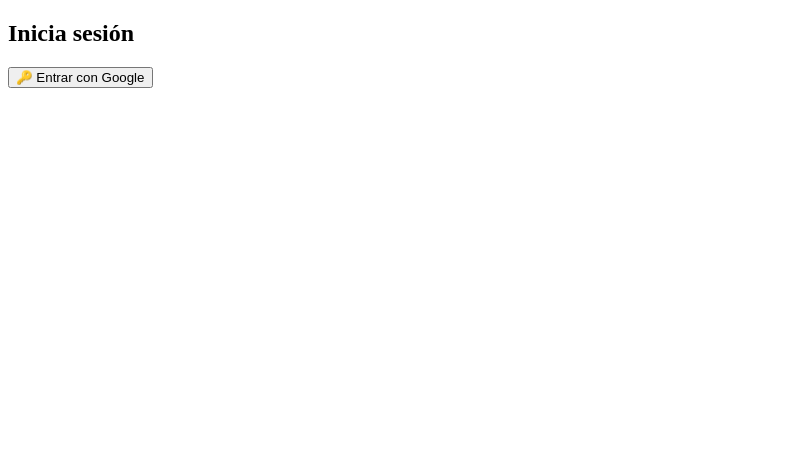
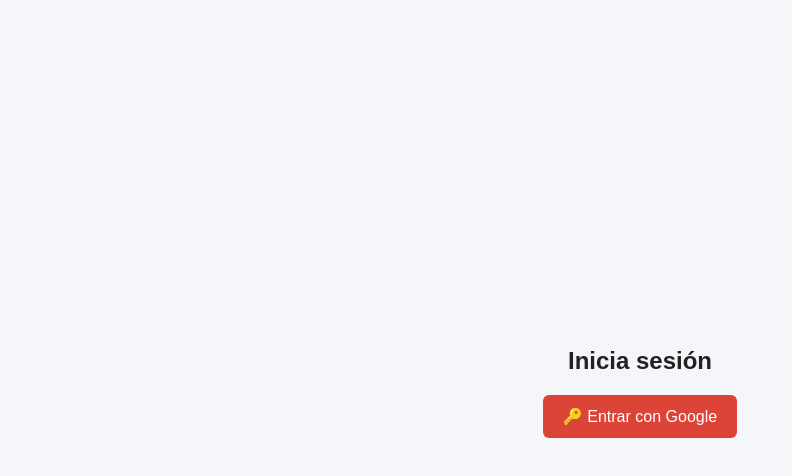
Before and after one commit to Airam21170247/CardLearnLiberty, a plain HTML site: page login.html in a window 1280 px wide. Shown: the whole page, without its empty margins (0-792 px from the left). Drawn offline with Linux system fonts and the light colour scheme.

Commit message:
Add Login with Google after test about it. Delete LoginUp.html because didnt need. add CSS for index and login

```diff
--- /dev/null
+++ b/login.css
@@ -0,0 +1,63 @@
+/* Reset básico */
+* {
+  margin: 0;
+  padding: 0;
+  box-sizing: border-box;
+  font-family: Arial, Helvetica, sans-serif;
+}
+
+/* Fondo y centrado */
+body {
+  min-height: 100vh;
+  display: flex;
+  flex-direction: column;
+  justify-content: center;
+  align-items: center;
+  background: #f4f6f9;
+  color: #333;
+}
+
+/* Títulos */
+h1, h2 {
+  margin-bottom: 20px;
+  font-weight: 600;
+  color: #222;
+}
+
+/* Enlace */
+a {
+  display: inline-block;
+  text-decoration: none;
+  background: #007bff;
+  color: #fff;
+  padding: 10px 18px;
+  border-radius: 6px;
+  transition: background 0.3s ease;
+}
+
+a:hover {
+  background: #0056b3;
+}
+
+/* Botón */
+button {
+  background: #db4437; /* rojo estilo Google */
+  color: #fff;
+  border: none;
+  padding: 12px 20px;
+  border-radius: 6px;
+  font-size: 16px;
+  cursor: pointer;
+  transition: opacity 0.3s ease;
+}
+
+button:hover {
+  opacity: 0.9;
+}
+
+/* Mensajes */
+#mensaje {
+  margin-top: 15px;
+  font-size: 14px;
+  color: #555;
+}
--- a/login.html
+++ b/login.html
@@ -2,11 +2,14 @@
 <html lang="es">
 <head>
   <meta charset="UTF-8">
-  <title>Login con Google</title>
+  <link rel="stylesheet" href="login.css">
+  <title>Card Learn Liberty</title>
 </head>
 <body>
   <h2>Inicia sesión</h2>
   <button id="google-login">🔑 Entrar con Google</button>
+  <!-- Es necesario agregar en Firebase, Dominios autorizados
+   a Github o el dominio de la pagina final-->
 
   <p id="mensaje"></p>
 
--- /dev/null
+++ b/style.css
@@ -0,0 +1,63 @@
+/* Reset básico */
+* {
+  margin: 0;
+  padding: 0;
+  box-sizing: border-box;
+  font-family: Arial, Helvetica, sans-serif;
+}
+
+/* Fondo y centrado */
+body {
+  min-height: 100vh;
+  display: flex;
+  flex-direction: column;
+  justify-content: center;
+  align-items: center;
+  background: #f4f6f9;
+  color: #333;
+}
+
+/* Títulos */
+h1, h2 {
+  margin-bottom: 20px;
+  font-weight: 600;
+  color: #222;
+}
+
+/* Enlace */
+a {
+  display: inline-block;
+  text-decoration: none;
+  background: #007bff;
+  color: #fff;
+  padding: 10px 18px;
+  border-radius: 6px;
+  transition: background 0.3s ease;
+}
+
+a:hover {
+  background: #0056b3;
+}
+
+/* Botón */
+button {
+  background: #db4437; /* rojo estilo Google */
+  color: #fff;
+  border: none;
+  padding: 12px 20px;
+  border-radius: 6px;
+  font-size: 16px;
+  cursor: pointer;
+  transition: opacity 0.3s ease;
+}
+
+button:hover {
+  opacity: 0.9;
+}
+
+/* Mensajes */
+#mensaje {
+  margin-top: 15px;
+  font-size: 14px;
+  color: #555;
+}
```
Also changed, not shown: index.html (+2 -0 lines), loginUp.html (deleted).
